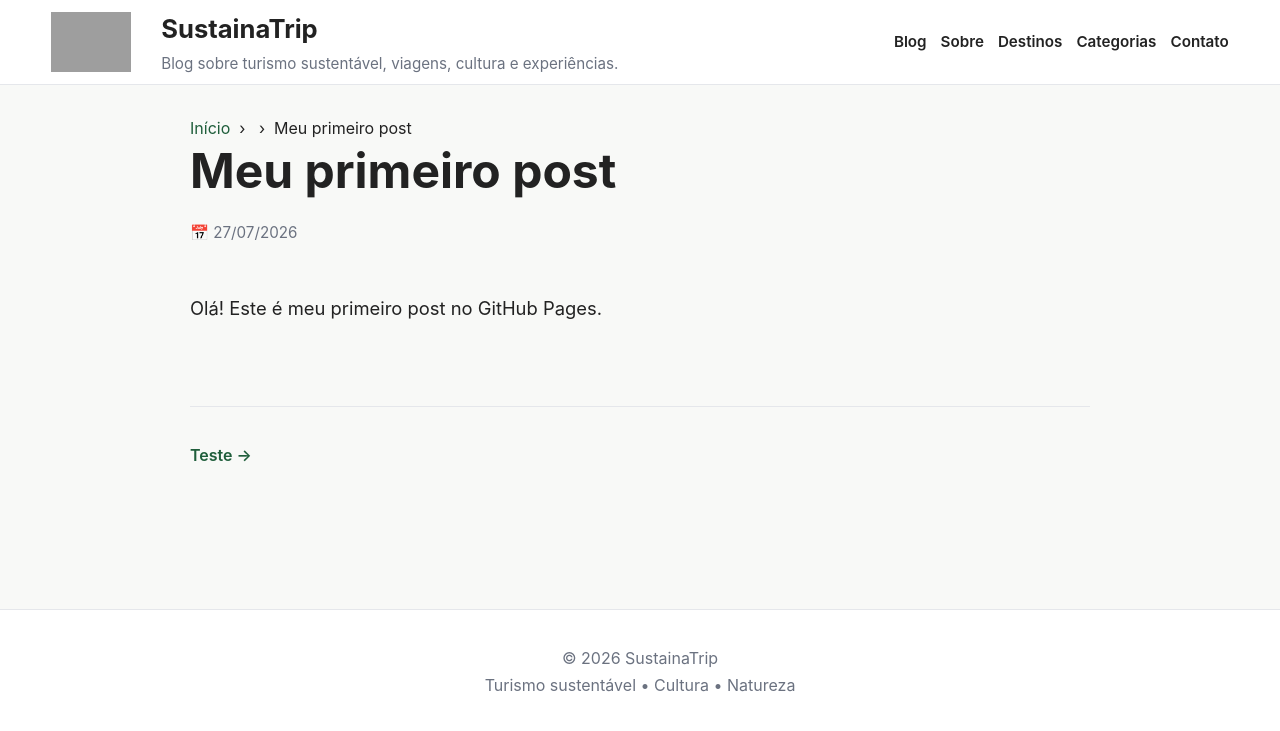
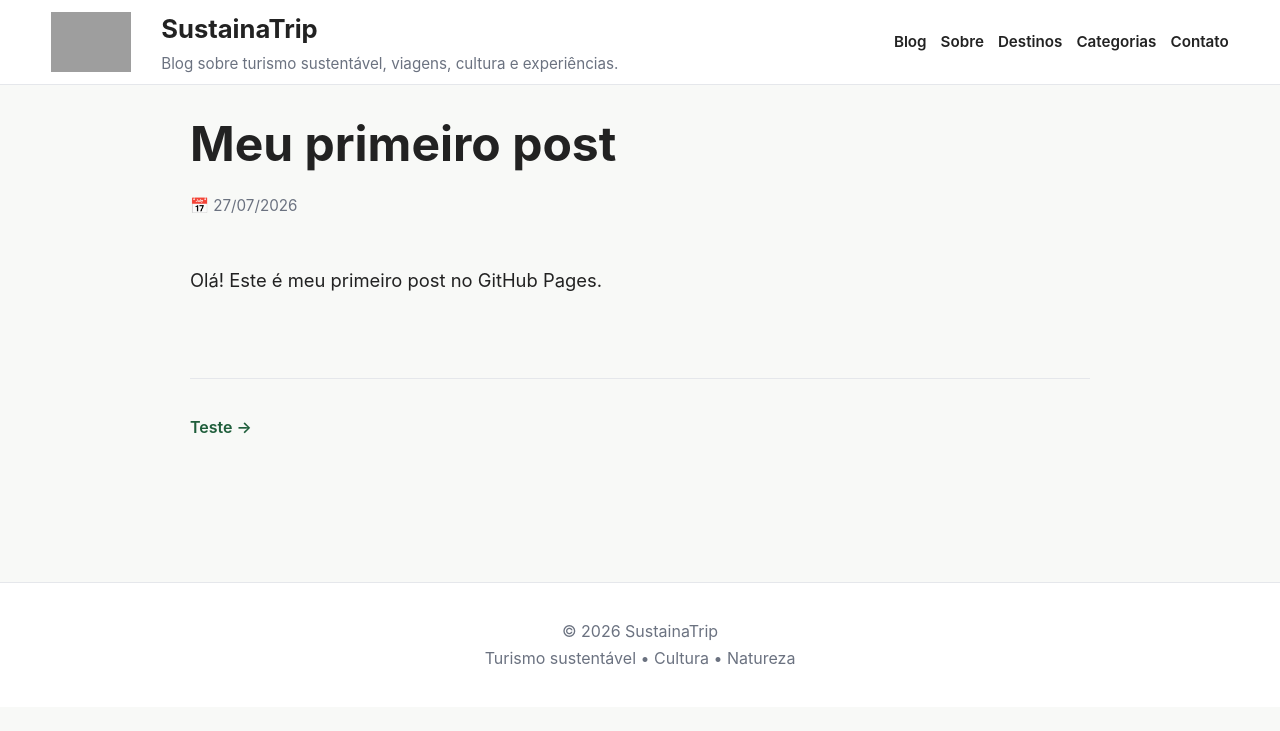
Before and after one commit to sustainatrip/blog, a Jekyll site: the page built from _posts/2026-07-27-primeiro-post.md, in a window 1280 px wide. Shown: the top 731 px of the page. Built offline with Jekyll 4.4.1, drawn with Linux system fonts in a browser that asks for light colours; grey boxes are pictures that could not be loaded.

Commit message:
Atualizar o post.html

```diff
--- a/_layouts/post.html
+++ b/_layouts/post.html
@@ -3,25 +3,6 @@
 ---
 
 <article class="post-page">
-<nav class="breadcrumb">
-
-    <a href="{{ '/' | relative_url }}">
-        Início
-    </a>
-
-    {% if page.categories %}
-        &nbsp;›&nbsp;
-
-        <a href="{{ '/categorias/' | relative_url }}">
-            {{ page.categories.first }}
-        </a>
-    {% endif %}
-
-    &nbsp;›&nbsp;
-
-    <span>{{ page.title }}</span>
-
-</nav>
 
     {% if page.image %}
     <div class="post-cover">
@@ -92,58 +73,7 @@
         {% endfor %}
 
     </section>
-<section class="related-posts">
 
-<h2>Você também pode gostar</h2>
-
-<div class="related-grid">
-
-{% assign maxRelated = 3 %}
-{% assign count = 0 %}
-
-{% for post in site.posts %}
-
-{% if post.url != page.url %}
-
-{% if post.categories.first == page.categories.first %}
-
-<div class="related-card">
-
-<h3>
-
-<a href="{{ post.url | relative_url }}">
-
-{{ post.title }}
-
-</a>
-
-</h3>
-
-<p>
-
-{{ post.excerpt
-| strip_html
-| truncate:120 }}
-
-</p>
-
-</div>
-
-{% assign count = count | plus:1 %}
-
-{% endif %}
-
-{% endif %}
-
-{% if count >= maxRelated %}
-{% break %}
-{% endif %}
-
-{% endfor %}
-
-</div>
-
-</section>
     {% endif %}
 
     <nav class="post-navigation">
```
